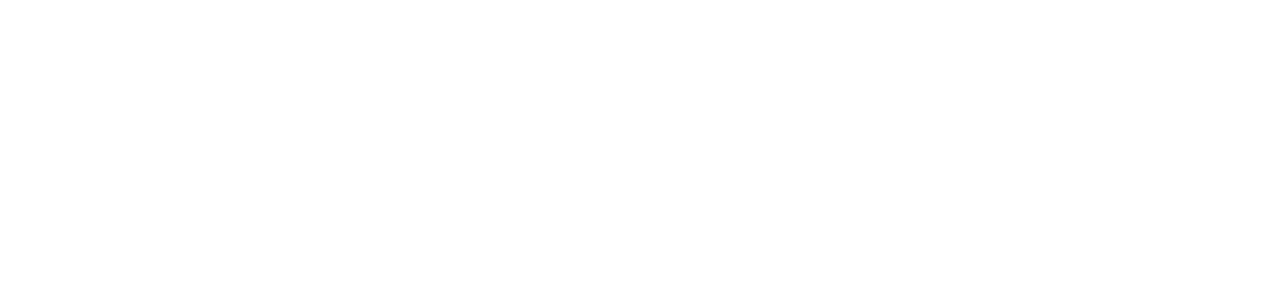
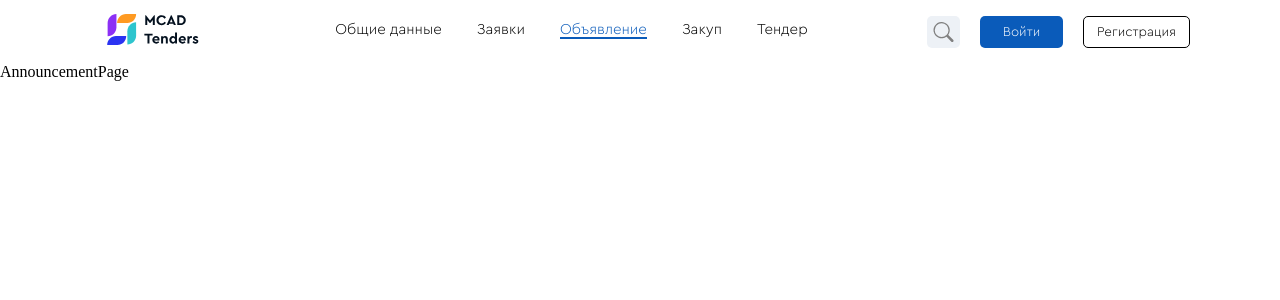
Before and after one commit to Baimanchick/lavka, a React (Create React App) app: page /announcement in a window 1280 px wide. Before the commit this address had no page. Shown: the top 300 px of the page. Built offline with nearby package versions, Linux system fonts and the light colour scheme.

Commit message:
готовый навбар

```diff
--- a/src/components/Navbar.jsx
+++ b/src/components/Navbar.jsx
@@ -1,71 +1,90 @@
-import React, { Component } from "react";
+import React, { useState, useEffect } from "react";
 import "../css/navbar.scss";
 import logo from "../css/images/logo.svg";
 import { BsSearch } from "react-icons/bs";
+import { useNavigate, useLocation } from "react-router-dom";
 
-class Navbar extends Component {
-  constructor(props) {
-    super(props);
-    this.state = {
-      activeItem: "Общие данные", // Изначально активный пункт "Общие данные"
+function Navbar() {
+  const location = useLocation();
+  const [activeItem, setActiveItem] = useState(location.pathname);
+  const navigate = useNavigate();
+  const [searchActive, setSearchActive] = useState(false);
+
+  useEffect(() => {
+    setActiveItem(location.pathname);
+  }, [location]);
+
+  const handleSearchClick = () => {
+    setSearchActive(!searchActive);
   };
-  }
-
-  setActiveItem = (item) => {
-    this.setState({ activeItem: item });
-  };
-
-  render() {
-    const { activeItem } = this.state;
 
   return (
     <>
       <header className="navbar-header">
         <div className="navbar-container">
-            {/*  */}
           <div className="navbar-logo-container">
-              <img className="navbar-logo" src={logo} alt="Logo" />
+            <img
+              className="navbar-logo"
+              src={logo}
+              alt="Логотип"
+              onClick={() => navigate("/")}
+            />
           </div>
 
           <div className="navbar-navigation-container">
             <ul className="navigation-container">
               <li
                 className={`navigation__item ${
-                    activeItem === "Общие данные" ? "active" : ""
+                  activeItem === "/total" ? "active" : ""
                 }`}
-                  onClick={() => this.setActiveItem("Общие данные")}
+                onClick={() => {
+                  setActiveItem("/total");
+                  navigate("/total");
+                }}
               >
                 Общие данные
               </li>
               <li
                 className={`navigation__item ${
-                    activeItem === "Заявки" ? "active" : ""
+                  activeItem === "/application" ? "active" : ""
                 }`}
-                  onClick={() => this.setActiveItem("Заявки")}
+                onClick={() => {
+                  setActiveItem("/application");
+                  navigate("/application");
+                }}
               >
                 Заявки
               </li>
               <li
                 className={`navigation__item ${
-                    activeItem === "Обьявление" ? "active" : ""
+                  activeItem === "/announcement" ? "active" : ""
                 }`}
-                  onClick={() => this.setActiveItem("Обьявление")}
+                onClick={() => {
+                  setActiveItem("/announcement");
+                  navigate("/announcement");
+                }}
               >
-                  Обьявление
+                Объявление
               </li>
               <li
                 className={`navigation__item ${
-                    activeItem === "Закуп" ? "active" : ""
+                  activeItem === "/purchase" ? "active" : ""
                 }`}
-                  onClick={() => this.setActiveItem("Закуп")}
+                onClick={() => {
+                  setActiveItem("/purchase");
+                  navigate("/purchase");
+                }}
               >
                 Закуп
               </li>
               <li
                 className={`navigation__item ${
-                    activeItem === "Тендер" ? "active" : ""
+                  activeItem === "/tender" ? "active" : ""
                 }`}
-                  onClick={() => this.setActiveItem("Тендер")}
+                onClick={() => {
+                  setActiveItem("/tender");
+                  navigate("/tender");
+                }}
               >
                 Тендер
               </li>
@@ -73,18 +92,36 @@
           </div>
 
           <div className="navbar-icon-container">
-              <BsSearch className="search-icon" />
-
+            {searchActive ? (
+              <div class="group-input-search">
+                <div className="group-input-search-container">
+                  <svg
+                    class="icon-search"
+                    aria-hidden="true"
+                    viewBox="0 0 24 24"
+                    onClick={handleSearchClick}
+                  >
+                    <g>
+                      <path d="M21.53 20.47l-3.66-3.66C19.195 15.24 20 13.214 20 11c0-4.97-4.03-9-9-9s-9 4.03-9 9 4.03 9 9 9c2.215 0 4.24-.804 5.808-2.13l3.66 3.66c.147.146.34.22.53.22s.385-.073.53-.22c.295-.293.295-.767.002-1.06zM3.5 11c0-4.135 3.365-7.5 7.5-7.5s7.5 3.365 7.5 7.5-3.365 7.5-7.5 7.5-7.5-3.365-7.5-7.5z"></path>
+                    </g>
+                  </svg>
+                  <input
+                    placeholder="Найти"
+                    type="search"
+                    class="input-search"
+                  />
+                </div>
+              </div>
+            ) : (
+              <BsSearch className="search-icon" onClick={handleSearchClick} />
+            )}
             <button className="navbar-login">Войти</button>
             <button className="navbar-register">Регистрация</button>
           </div>
-
-            {/*  */}
         </div>
       </header>
     </>
   );
 }
-}
 
 export default Navbar;
--- a/src/css/navbar.scss
+++ b/src/css/navbar.scss
@@ -11,6 +11,7 @@
 .navbar-logo {
   width: 126px;
   height: 59px;
+  cursor: pointer;
 }
 
 .navbar-container {
@@ -50,6 +51,7 @@
   height: 32px;
   padding: 6px 6px 6px 6px;
   border-radius: 5px;
+  cursor: pointer;
 }
 
 .navbar-icon-container {
@@ -116,3 +118,38 @@
 }
 
 // !!!!!!!!!!!!!!!!!!!!!!!!!!!!!!!!!!!!!!!!!!!!!!!!!!!!!!!!!!!!!!!!!!!!!!!!!!!!!!!!
+.group-input-search {
+  position: relative;
+}
+
+.group-input-search-container {
+  display: flex;
+  align-items: center;
+}
+
+.input-search {
+  width: 140px;
+  height: 32px;
+  line-height: 28px;
+  padding: 0 1rem;
+  padding-left: 2.5rem;
+  border: 1px solid gray;
+  border-radius: 10px;
+  outline: none;
+  background-color: #edf1f6;
+
+  font-family: "cero-pro";
+}
+
+.input-search::placeholder {
+  color: #9e9ea7;
+}
+
+.icon-search {
+  position: absolute;
+  left: 0.4rem;
+  fill: #9e9ea7;
+  width: 25px;
+  height: 24px;
+  cursor: pointer;
+}
--- /dev/null
+++ b/src/pages/AnnouncementPage.tsx
@@ -0,0 +1,7 @@
+import React from "react";
+
+function AnnouncementPage() {
+  return <div>AnnouncementPage</div>;
+}
+
+export default AnnouncementPage;
--- /dev/null
+++ b/src/pages/ApplicationPage.tsx
@@ -0,0 +1,7 @@
+import React from "react";
+
+function ApplicationPage() {
+  return <div>ApplicationPage</div>;
+}
+
+export default ApplicationPage;
--- /dev/null
+++ b/src/pages/PurchasePage.tsx
@@ -0,0 +1,7 @@
+import React from "react";
+
+function PurchasePage() {
+  return <div>PurchasePage</div>;
+}
+
+export default PurchasePage;
--- /dev/null
+++ b/src/pages/TenderPage.tsx
@@ -0,0 +1,7 @@
+import React from "react";
+
+function TenderPage() {
+  return <div>TenderPage</div>;
+}
+
+export default TenderPage;
--- /dev/null
+++ b/src/pages/TotalPage.tsx
@@ -0,0 +1,7 @@
+import React from "react";
+
+function TotalPage() {
+  return <div>TotalPage</div>;
+}
+
+export default TotalPage;
--- a/src/routes/MainRoutes.tsx
+++ b/src/routes/MainRoutes.tsx
@@ -2,12 +2,22 @@
 import { Route, Routes } from "react-router-dom";
 import MainLayout from "../layouts/MainLayout";
 import HomePage from "../pages/HomePage";
+import TotalPage from "../pages/TotalPage";
+import ApplicationPage from "../pages/ApplicationPage";
+import AnnouncementPage from "../pages/AnnouncementPage";
+import PurchasePage from "../pages/PurchasePage";
+import TenderPage from "../pages/TenderPage";
 
 function MainRoutes() {
   return (
     <Routes>
       <Route element={<MainLayout />}>
         <Route path="/" element={<HomePage />} />
+        <Route path="/total" element={<TotalPage />} />
+        <Route path="/application" element={<ApplicationPage />} />
+        <Route path="/announcement" element={<AnnouncementPage />} />
+        <Route path="/purchase" element={<PurchasePage />} />
+        <Route path="/tender" element={<TenderPage />} />
       </Route>
     </Routes>
   );
```
Lines whose indentation alone changed are shown as unchanged.
